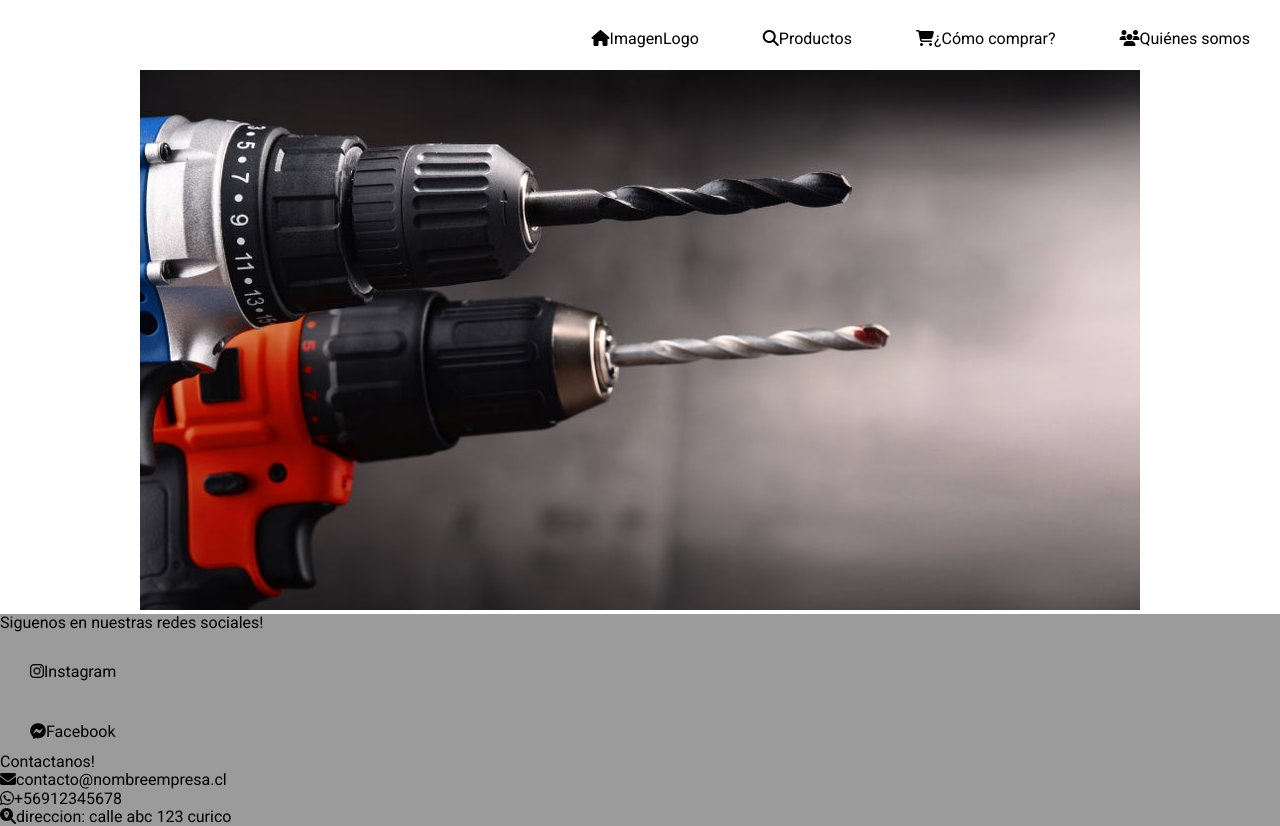
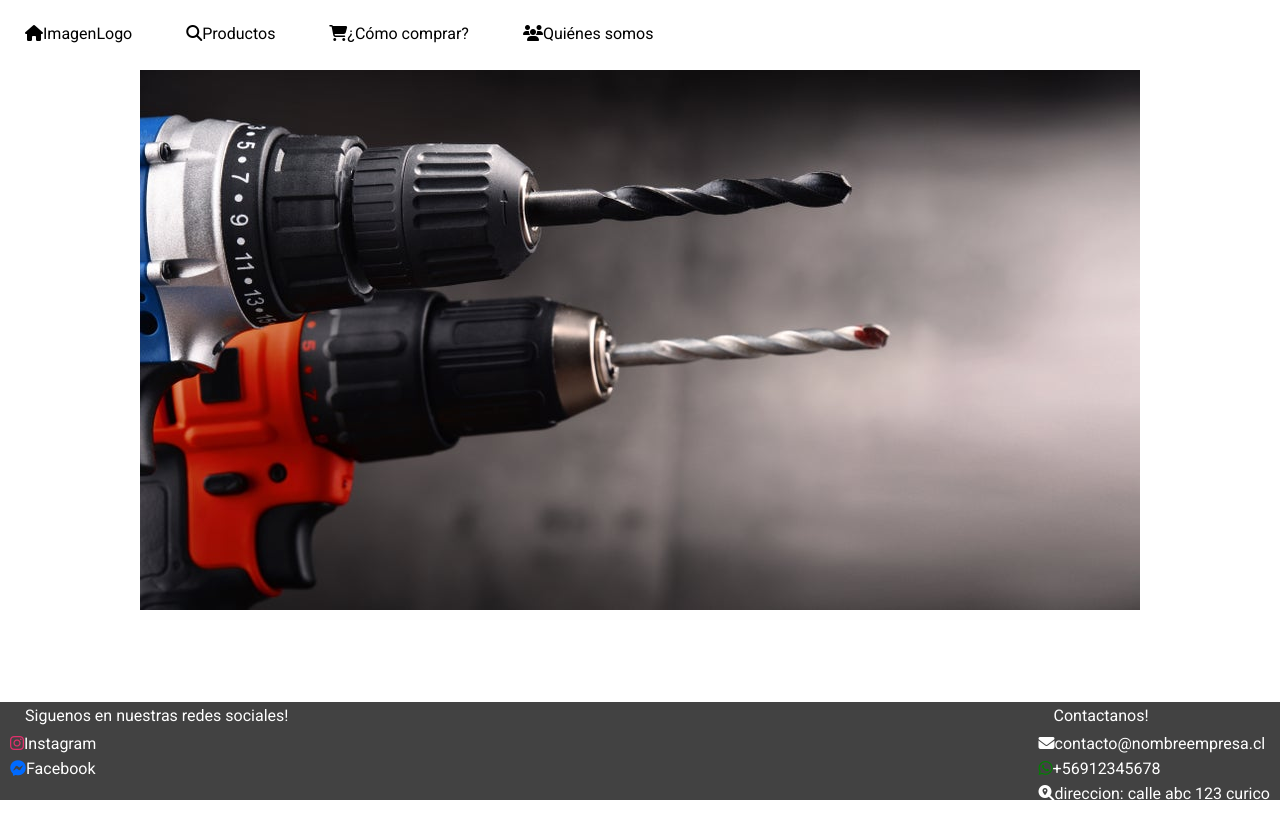
Before and after one commit to TopherLid/Jorge, a plain HTML site: page index.html in a window 1280 px wide. After the commit the page ends 803 px from the top, so only its background shows below. Drawn offline with Linux system fonts and the light colour scheme.

Commit message:
Update index.css

```diff
--- a/css/index.css
+++ b/css/index.css
@@ -1,22 +1,18 @@
 * {
     font-family: 'Roboto', sans-serif;
-}
-
-header{
-    background-color: #9b9b9b;
 }
 
 /* nav */
 
 .topnav__ul{
-    float:right;
+    margin-bottom:10px solid black;
 }
 
 .topnav__li {
     height:70px;
     color: #000000;
     display:inline-block;
-    padding: 30px;
+    padding: 25px;
     box-sizing: border-box;
 
     /*
@@ -32,35 +28,91 @@ header{
 
 .topnav__li i {
     box-sizing: border-box;
-    text-align: center;
+
 }
 
 /* centrar slideboard de js*/
 
+
 .slideimageboard{
+
     text-align: center;
 }
-
 /* foot */
 
 footer{
-    background-color:#9b9b9b;
+    background-color: #424242;
+    position: absolute;
+    bottom: 0;
+    width: 100%;
 }
 
+.footerText{
+    padding-left:25px;
+    padding-top:5px;
+    color:#ffffff;
+}
+
+.rrss{
+    float:left;
+}
 .footer_rs {
-    height:50px;
-    color: #000000;
-    display:block;
-    padding: 30px;
+    height:25px;
+    color: #ffffff;
+    display: block;
+    padding: 10px;
+    box-sizing: border-box;
+
+}
+
+.footer_rs a {
+    color: #ffffff;
+    text-decoration: none;
+}
+
+
+.footer_rs i {
     box-sizing: border-box;
 }
 
-.footer_rs a {
-    color: #000000;
+.contact{
+    float:right;
+}
+
+.contactInfo{
+
+    height:25px;
+    color: #ffffff;
+    display: block;
+    padding:10px;
+    box-sizing: border-box;
+
+}
+
+.contactInfo a{
     text-decoration: none;
 }
 
-.footer_rs i {
-    box-sizing: border-box;
-    text-align: center;
+
+/* color iconos */
+
+
+.fa-instagram{
+    color: #E1306C;
 }
+
+.fa-facebook-messenger{
+    color:#006aff;
+}
+
+.fa-envelope{
+    color:#ffffff;
+}
+
+.fa-whatsapp{
+    color:green;
+}
+
+.fa-search-location{
+    color:#ffffff;
+}
```
